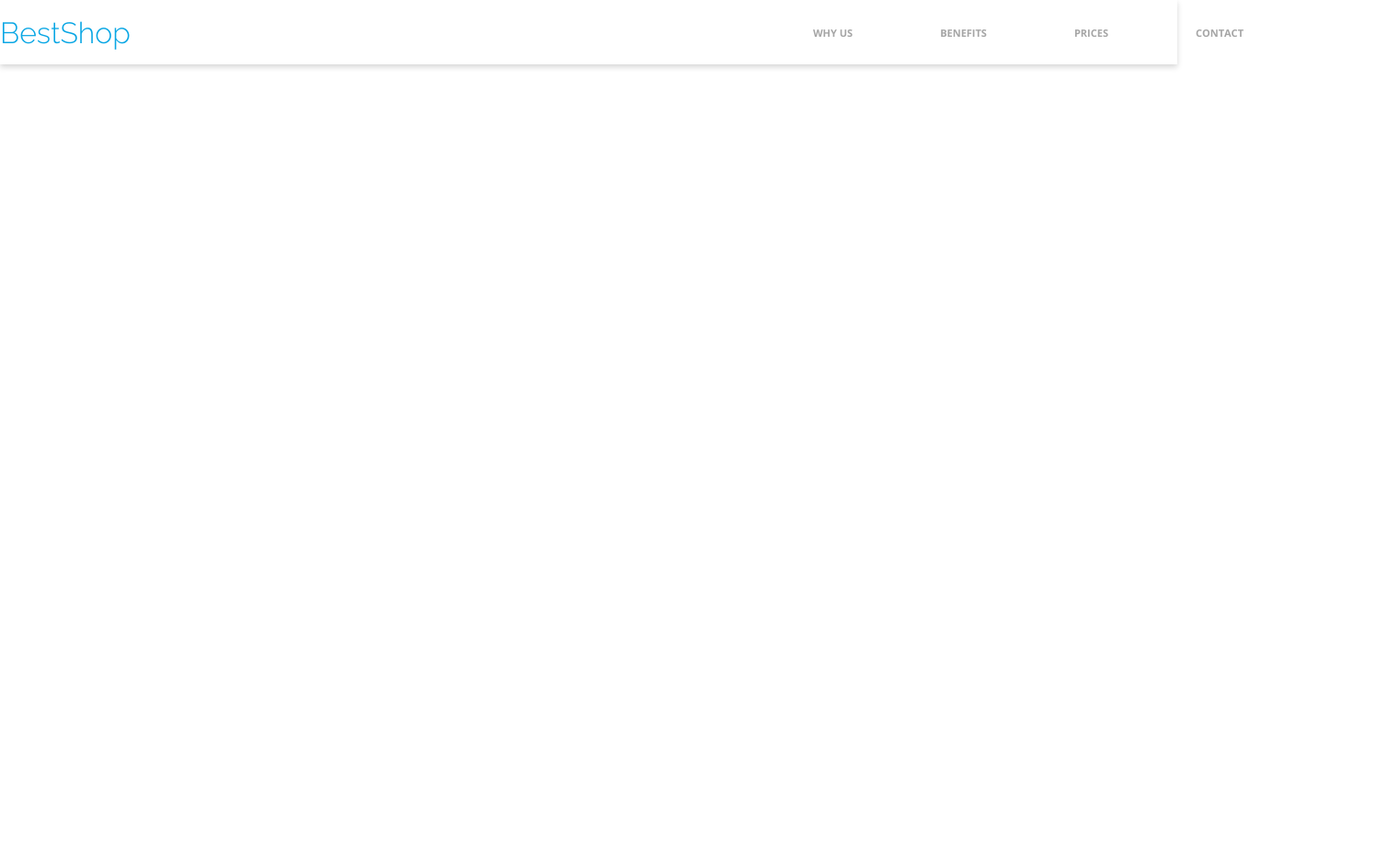
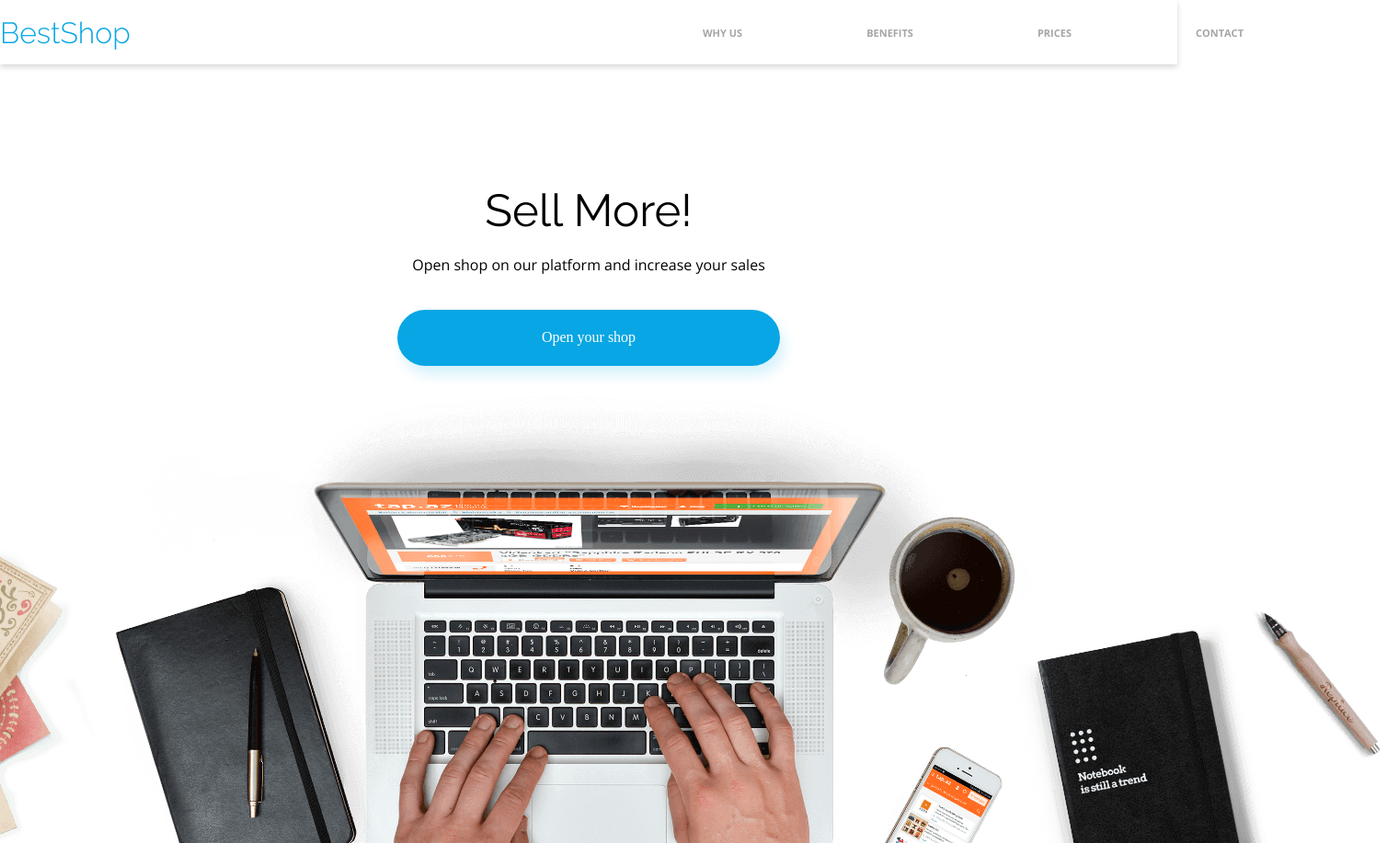
Before and after one commit to teusz-em/bestShopWebsite, a plain HTML site: page index.html in a window 1280 px wide. Shown: the whole page at 92% size, 1508 px wide, since content can reach past the window. Before the commit the page ends 800 px from the top, so only its background shows below. Drawn offline with nearby package versions, Linux system fonts and the light colour scheme.

Commit message:
Utworzenie struktury i styli dla Banner

```diff
--- a/css/style.css
+++ b/css/style.css
@@ -23,6 +23,14 @@
 .container {
     margin: 0 auto;
     width: 1352px;
+}
+
+.button {
+    background-color: var(--color-primary);
+    box-shadow: var(--color-primary-shadow) 5px 10px 14px;
+    border-radius: 40px;
+    color: var(--color-white);
+    text-decoration: none;
 }
 
 /*HEADER*/
@@ -56,7 +64,7 @@ header .container {
 }
 
 .menu__nav__list li{
-    margin-left: 95px;
+    margin-left: 135px;
 
 }
 
@@ -73,3 +81,35 @@ header .container {
     padding-bottom: 23px;
     color: var(--color-black);
 }
+
+/*BANNER*/
+
+.banner {
+    height: 100vh;
+    display: flex;
+    flex-direction: column;
+    align-items: center;
+
+}
+
+.banner__heading {
+    padding-top: 130px;
+    font-family: var(--font-ral);
+    font-size: 49px;
+    font-weight: var(--font-reg);
+    color: var(--color-black);
+    line-height: 57px;
+}
+
+.banner__text {
+    padding: 20px 0 38px 0;
+    font-family: var(--font-open);
+    font-weight: var(--font-reg);
+    font-size: 16px;
+    line-height: 22px;
+    color: var(--color-black);
+}
+.banner__btn {
+    padding: 22px 157px 23px 157px;
+    margin-bottom: 0px;
+}
--- a/index.html
+++ b/index.html
@@ -27,5 +27,12 @@
 
         </div>
     </header>
+
+<section class="banner">
+    <h1 class="banner__heading">Sell More!</h1>
+    <p class="banner__text">Open shop on our platform and increase your sales</p>
+    <a href="#" class="button banner__btn">Open your shop</a>
+    <img src="assets/Background.png" class=banner__img"/>
+</section>
 </body>
 </html>
```
